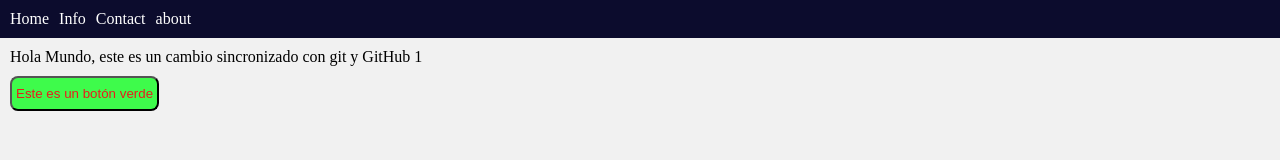
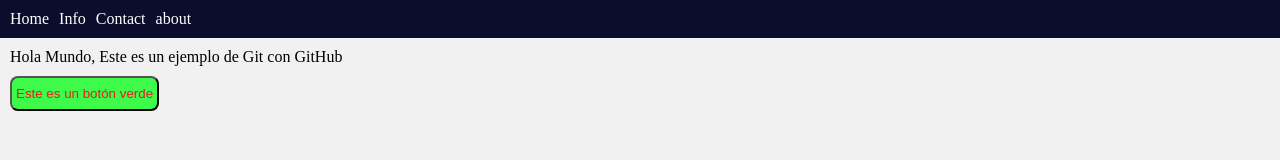
Before and after one commit to JhonMeza96/pruebaRepos1, a plain HTML site: page index.html in a window 1280 px wide. Drawn offline with Linux system fonts and the light colour scheme.

Commit message:
Agregar texto en el html

```diff
--- a/index.html
+++ b/index.html
@@ -17,7 +17,7 @@
       </ul>
     </div>
     <div class="container">
-      <p>Hola Mundo, este es un cambio sincronizado con git y GitHub 1</p>
+      <p>Hola Mundo, Este es un ejemplo de Git con GitHub</p>
       <div class="actions">
         <button>Este es un botón verde</button>
       </div>
```
